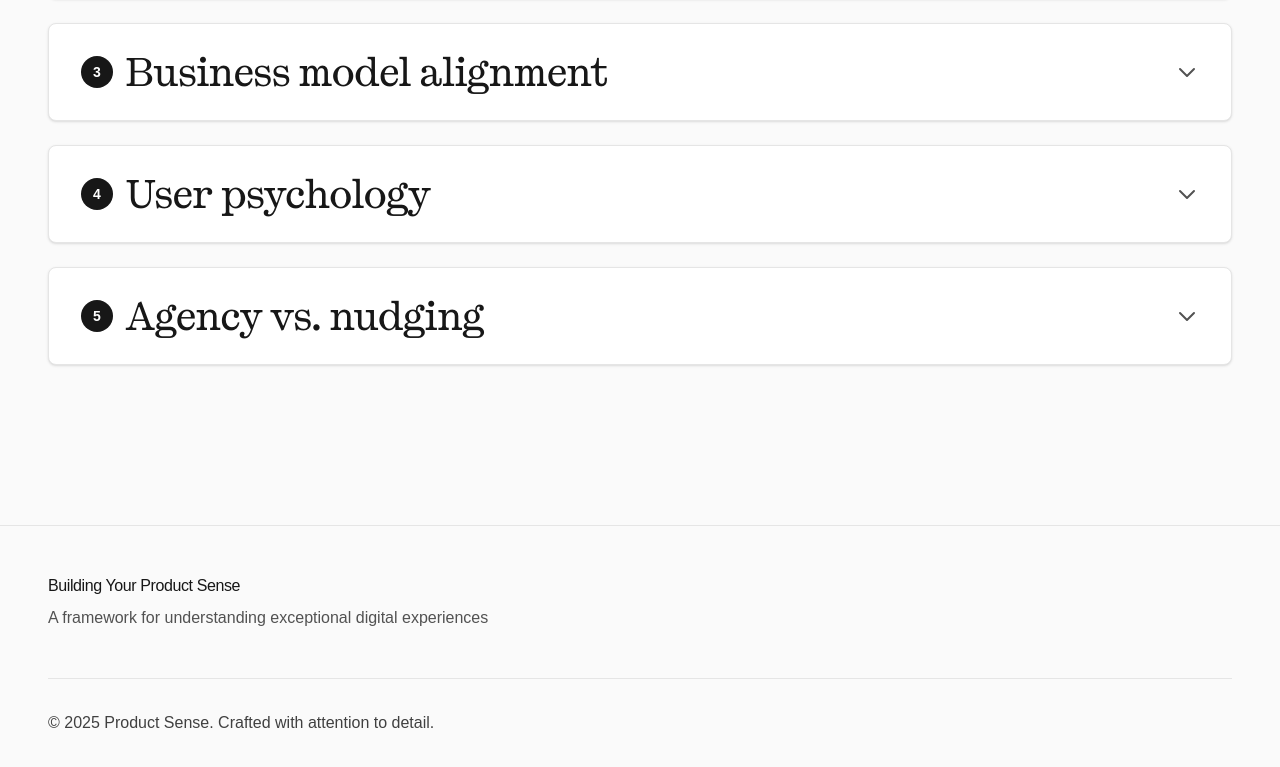
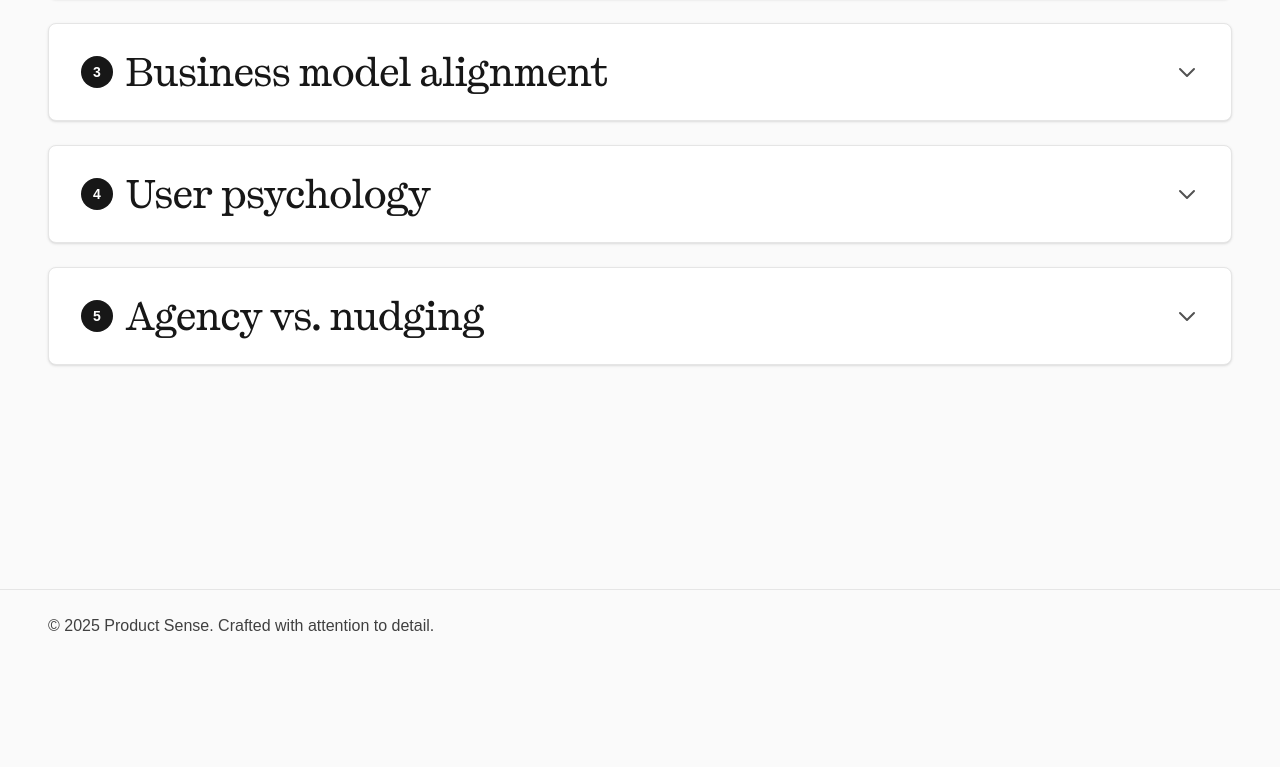
Before and after one commit to vector-y/productsense, a Next.js app: page /search in a window 1280 px wide. Shown: the part 2162-2929 px from the top of the page. After the commit the page ends 2824 px from the top, so only its background shows below. Built offline with nearby package versions, Linux system fonts and the light colour scheme; a web font is replaced by a local one.

Commit message:
update content

```diff
--- a/app/components/Footer.tsx
+++ b/app/components/Footer.tsx
@@ -1,18 +1,9 @@
 // Footer component
 export function Footer() {
 	return (
-		<footer className="border-t border-neutral-200 py-12 mt-24">
+		<footer className="border-t border-neutral-200 pt-6 pb-3 md:pb-4 lg:pb-6 mt-40">
 			<div className="max-w-7xl mx-auto px-6 lg:px-12">
-				<div className="space-y-2">
-					<div className="tracking-tight text-neutral-900">
-						Building Your Product Sense
-					</div>
-					<p className="text-neutral-600">
-						A framework for understanding exceptional digital experiences
-					</p>
-				</div>
-
-				<div className="mt-12 pt-8 border-t border-neutral-200 text-neutral-700">
+				<div className="text-neutral-700">
 					© 2025 Product Sense. Crafted with attention to detail.
 				</div>
 			</div>
--- a/app/page.tsx
+++ b/app/page.tsx
@@ -8,10 +8,10 @@ export default function Home() {
 			<Hero />
 
 			{/* Onboarding Experiences Accordion */}
-			<ShipProductsExample />
+			{/* <ShipProductsExample /> */}
 
 			{/* Search & Browsing Experiences Accordion */}
-			<SearchBrowsingExample />
+			{/* <SearchBrowsingExample /> */}
 
 			<Footer />
 		</div>
```
Also changed, not shown: app/onboarding/data.ts (+9 -0 lines).
